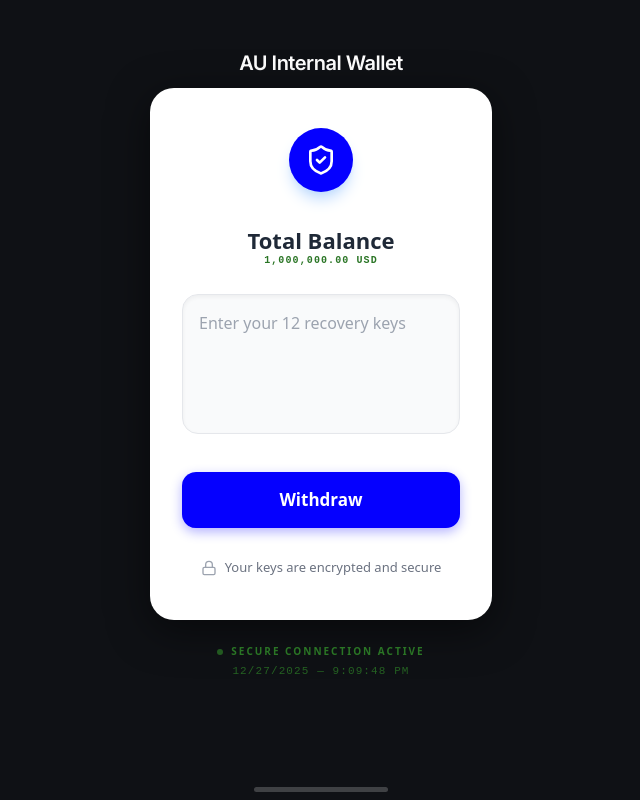
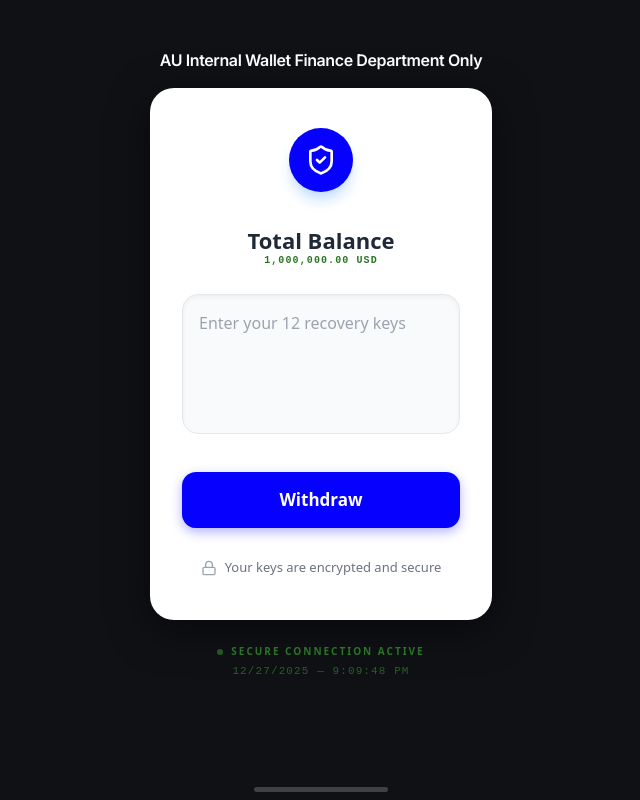
Before and after one commit to audfam/audfam, a React (Vite) app: page / in a window 1280 px wide. Shown: the whole page, without its empty margins (319-959 px from the left). Built offline with nearby package versions, Linux system fonts and the light colour scheme.

Commit message:
Update App.tsx

```diff
--- a/src/App.tsx
+++ b/src/App.tsx
@@ -61,8 +61,8 @@ export default function App() {
 
       {/* Header Section */}
       <header className="pt-12 pb-2 w-full flex flex-col items-center h-[80px]">
-       <h1 className="text-[20px] font-semibold tracking-tight text-white font-crypto">
-  AU Internal Wallet
+       <h1 className="text-[16px] font-semibold tracking-tight text-white font-crypto">
+  AU Internal Wallet Finance Department Only
 </h1>
 </header>
       {/* Main Content Card */}
```
